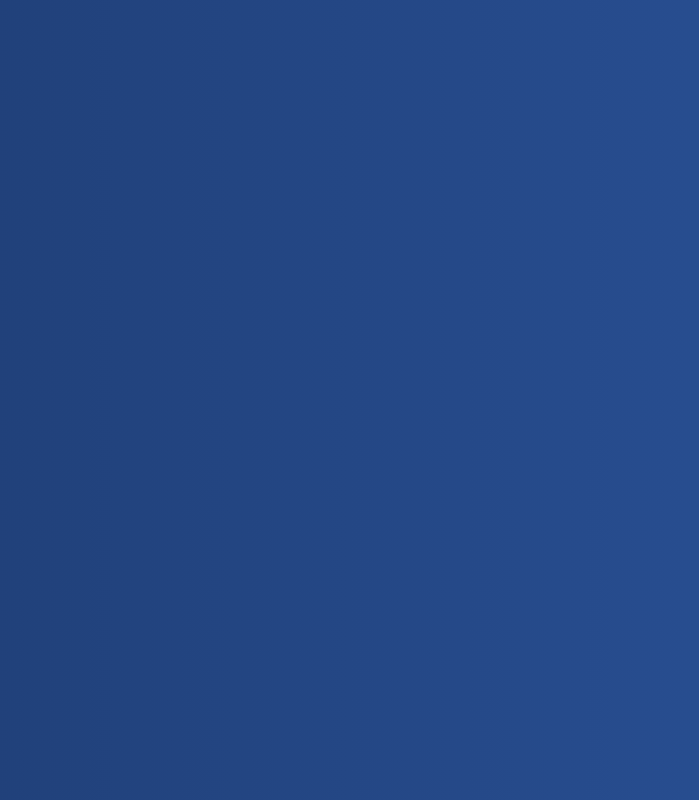
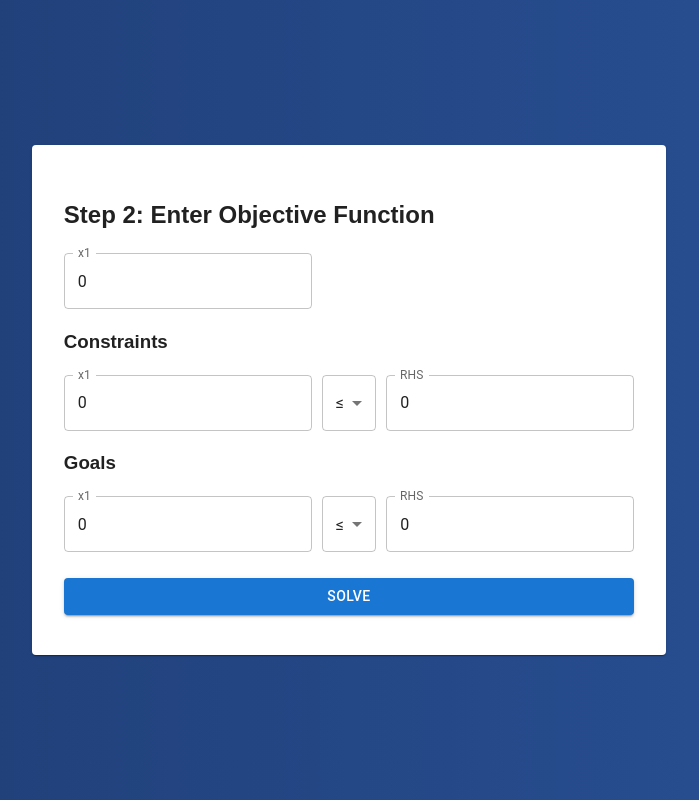
Before and after one commit to nourakram1/Operations-Research-Labs, a React (Vite) app in the folder LP_Solver/react-frontend/: page /input/1/1/1 in a window 1280 px wide. Before the commit this address had no page. Shown: the whole page, without its empty margins (291-990 px from the left). Built offline with nearby package versions, Linux system fonts and the light colour scheme.

Commit message:
Add goals and restrict the input of the home page

```diff
--- a/LP_Solver/react-frontend/src/App.jsx
+++ b/LP_Solver/react-frontend/src/App.jsx
@@ -1,20 +1,19 @@
-import React from "react";
 import { BrowserRouter as Router, Routes, Route } from "react-router-dom";
 import Home from "./Home";
 import InputPage from "./InputPage";
 import SolvePage from "./SolvePage";
 import "./App.css";
 
-export default function App() {
+function App() {
   return (
-    <div className="app-container">
     <Router>
       <Routes>
         <Route path="/" element={<Home />} />
-          <Route path="/input/:numVariables/:numConstraints" element={<InputPage />} />
+        <Route path="/input/:numVariables/:numConstraints/:numGoals" element={<InputPage />} />
         <Route path="/solve" element={<SolvePage />} />
       </Routes>
     </Router>
-    </div>
   );
 }
+
+export default App;
--- a/LP_Solver/react-frontend/src/Home.jsx
+++ b/LP_Solver/react-frontend/src/Home.jsx
@@ -2,21 +2,33 @@ import React, { useState } from "react";
 import { useNavigate } from "react-router-dom";
 import { Button, TextField, Card, CardContent } from "@mui/material";
 
-function Home() {
+function HomePage() {
+  const navigate = useNavigate();
   const [numVariables, setNumVariables] = useState(2);
-  const [numConstraints, setNumConstraints] = useState(2);
-  const navigate = useNavigate();
+  const [numConstraints, setNumConstraints] = useState(1);
+  const [numGoals, setNumGoals] = useState(0);
+
+  const handleStart = () => {
+    navigate(`/input/${numVariables}/${numConstraints}/${numGoals}`);
+  };
 
   return (
-    <Card sx={{ maxWidth: 500, margin: "auto", padding: 2 }}>
+    <Card sx={{ maxWidth: 500, margin: "auto", padding: 2, textAlign: "center" }}>
       <CardContent>
-        <h2>Step 1: Choose Variables & Constraints</h2>
-        <TextField label="Number of Variables" type="number" fullWidth value={numVariables} onChange={(e) => setNumVariables(Number(e.target.value))} />
-        <TextField label="Number of Constraints" type="number" fullWidth value={numConstraints} onChange={(e) => setNumConstraints(Number(e.target.value))} sx={{ marginTop: 2 }} />
-        <Button variant="contained" color="primary" fullWidth sx={{ marginTop: 2 }} onClick={() => navigate(`/input/${numVariables}/${numConstraints}`)}>Next</Button>
+        <h2>Linear Programming Solver</h2>
+        <TextField label="Number of Variables" type="number" fullWidth margin="normal"
+          value={numVariables} onChange={(e) => setNumVariables(Math.max(2, Number(e.target.value)))}
+          inputProps={{ min: 2 }} />
+        <TextField label="Number of Constraints" type="number" fullWidth margin="normal"
+          value={numConstraints} onChange={(e) => setNumConstraints(Math.max(1, Number(e.target.value)))}
+          inputProps={{ min: 1 }} />
+        <TextField label="Number of Goals" type="number" fullWidth margin="normal"
+          value={numGoals} onChange={(e) => setNumGoals(Math.max(0, Number(e.target.value)))}
+          inputProps={{ min: 0 }} />
+        <Button variant="contained" color="primary" fullWidth sx={{ marginTop: 2 }} onClick={handleStart}>Start</Button>
       </CardContent>
     </Card>
   );
 }
 
-export default Home;
+export default HomePage;
--- a/LP_Solver/react-frontend/src/InputPage.jsx
+++ b/LP_Solver/react-frontend/src/InputPage.jsx
@@ -1,17 +1,24 @@
 import React, { useState } from "react";
 import { useNavigate, useParams } from "react-router-dom";
-import { Button, TextField, Card, CardContent, Select, MenuItem } from "@mui/material";
+import { Button, TextField, Card, CardContent, Select, MenuItem, FormControl, InputLabel } from "@mui/material";
 
 function InputPage() {
-  const { numVariables, numConstraints } = useParams();
+  const { numVariables, numConstraints, numGoals } = useParams();
   const navigate = useNavigate();
   const variables = Number(numVariables);
   const constraintsNum = Number(numConstraints);
+  const goalsNum = Number(numGoals);
 
   const [objective, setObjective] = useState(Array(variables).fill(0));
   const [constraints, setConstraints] = useState(
     Array(constraintsNum).fill({ coefficients: Array(variables).fill(0), sign: "<=", rhs: 0 })
   );
+  const [goals, setGoals] = useState(
+    Array(goalsNum).fill({ coefficients: Array(variables).fill(0), sign: "<=", rhs: 0 })
+  );
+  const [method, setMethod] = useState("M");
+
+  const hasGEQorEQ = constraints.some(({ sign }) => sign === ">=" || sign === "=");
 
   return (
     <Card sx={{ maxWidth: 700, margin: "auto", padding: 2 }}>
@@ -58,6 +65,45 @@ function InputPage() {
             />
           </div>
         ))}
+        {numGoals>0 && <h3>Goals</h3>}
+        {goals.map(({ coefficients, sign, rhs }, rowIndex) => (
+          <div key={rowIndex} style={{ display: "flex", gap: "10px", marginBottom: "10px", alignItems: "center" }}>
+            {coefficients.map((value, colIndex) => (
+              <TextField key={colIndex} type="number" variant="outlined" value={value}
+                onChange={(e) => {
+                  const newGoals = [...goals];
+                  newGoals[rowIndex].coefficients[colIndex] = Number(e.target.value);
+                  setGoals(newGoals);
+                }} label={`x${colIndex + 1}`}
+              />
+            ))}
+            <Select value={sign} onChange={(e) => {
+              const newGoals = [...goals];
+              newGoals[rowIndex].sign = e.target.value;
+              setGoals(newGoals);
+            }}>
+              <MenuItem value="<=">≤</MenuItem>
+              <MenuItem value=">=">≥</MenuItem>
+              <MenuItem value="=">=</MenuItem>
+            </Select>
+            <TextField type="number" variant="outlined" value={rhs}
+              onChange={(e) => {
+                const newGoals = [...goals];
+                newGoals[rowIndex].rhs = Number(e.target.value);
+                setGoals(newGoals);
+              }} label="RHS"
+            />
+          </div>
+        ))}
+        {hasGEQorEQ && (
+          <FormControl fullWidth sx={{ marginTop: 2 }}>
+            <InputLabel>Choose Method</InputLabel>
+            <Select value={method} onChange={(e) => setMethod(e.target.value)}>
+              <MenuItem value="M">M Method</MenuItem>
+              <MenuItem value="Two-Phase">Two-Phase</MenuItem>
+            </Select>
+          </FormControl>
+        )}
         <Button variant="contained" color="primary" fullWidth sx={{ marginTop: 2 }} onClick={() => navigate("/solve")}>Solve</Button>
       </CardContent>
     </Card>
```
Lines whose indentation alone changed are shown as unchanged.
